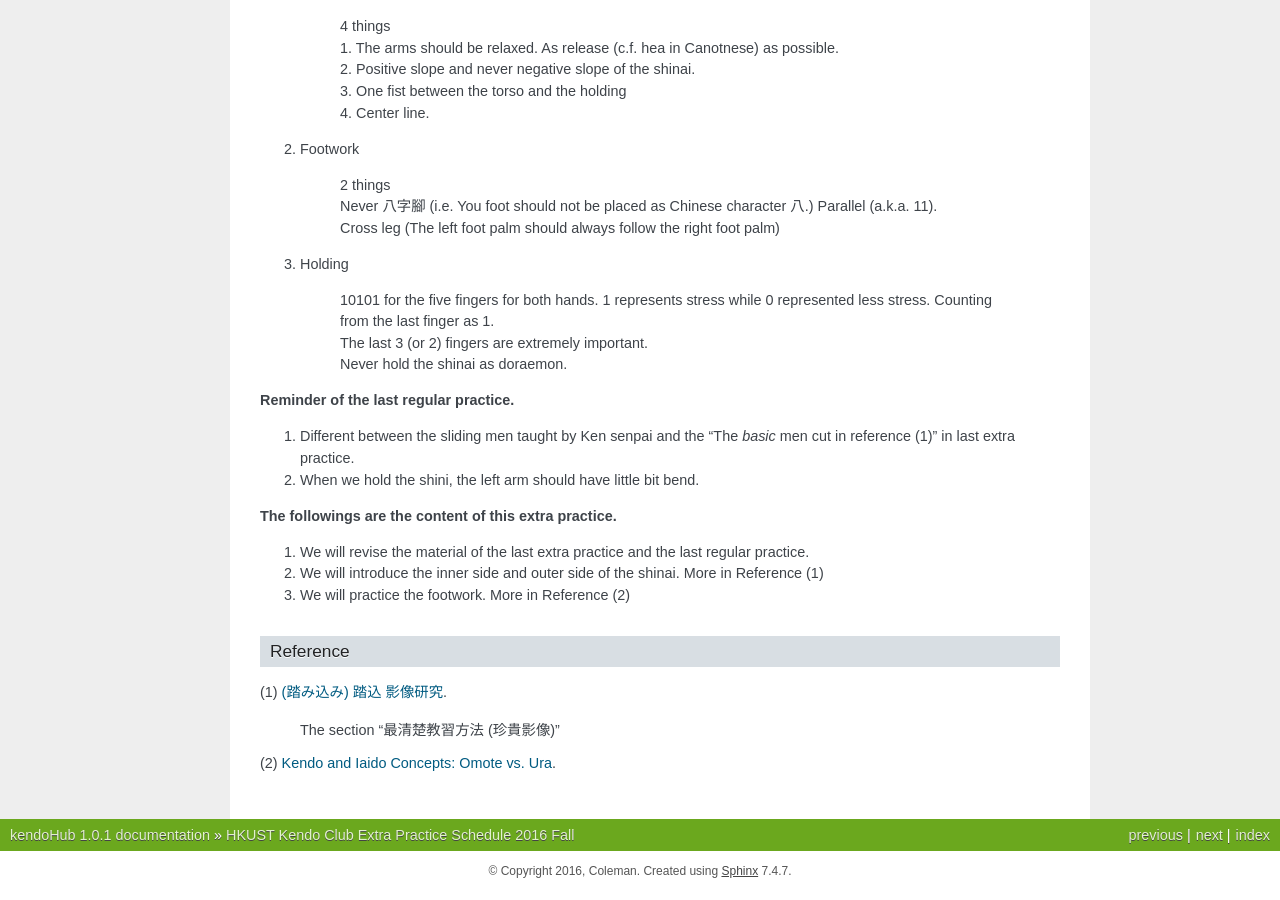
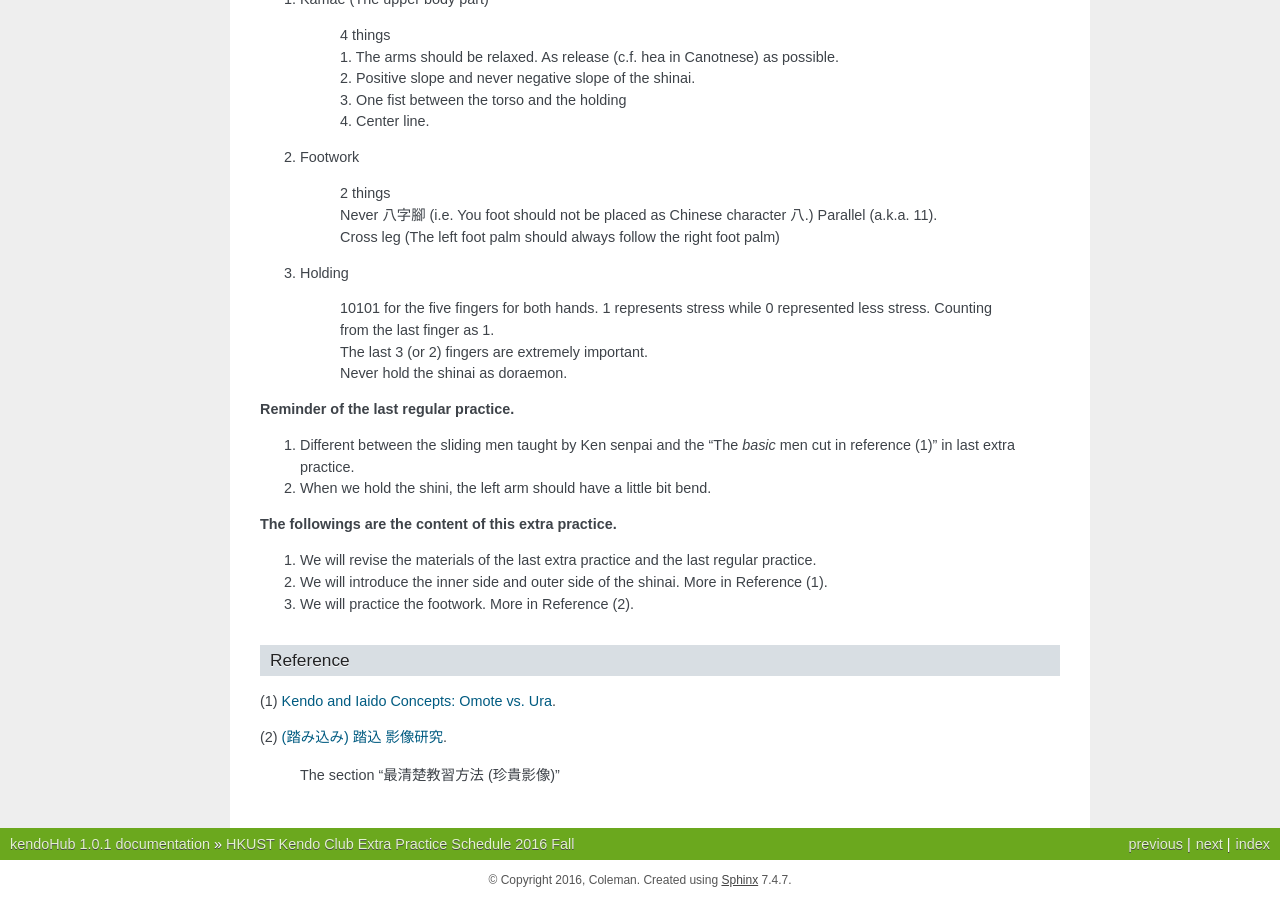
Before and after one commit to cyuab/kendoHubSphinx, a Sphinx documentation site: the page built from source/hkust/extraPractice2016Fall.rst, in a window 1280 px wide and 900 px high, scrolled down 1327 px. Built offline with Sphinx 7.4.7, drawn with Linux system fonts in a browser that asks for light colours; some of the changed text lies outside the part shown.

Commit message:
Update after the 2nd practice

```diff
--- a/source/basic/footwork.rst
+++ b/source/basic/footwork.rst
@@ -57,7 +57,6 @@ Video
 
 #. big approach and short stamping.
 
-There are several videos in the website.
 
 教此孩子的三段VIDEO很正確
 ^^^^^^^^^^^^^^^^^^^^^^^^^^^^
@@ -68,7 +67,7 @@ For the second video, it is same as what sumi sensai covered in the first video.
 
 For the third video, the left leg of this child seems not that straight.
 
-This post is not complete
+This post is not completed.
 ^^^^^^^^^^^^^^^^^^^^^^^^^^^^
 
 
--- a/source/hkust/extraPractice2016Fall.rst
+++ b/source/hkust/extraPractice2016Fall.rst
@@ -84,21 +84,21 @@ First, recall what we have done in the last extra practice and yesterday regular
 **Reminder of the last regular practice.**
 
 #. Different between the sliding men taught by Ken senpai and the "The *basic* men cut in reference (1)" in last extra practice.
-#. When we hold the shini, the left arm should have little bit bend.
+#. When we hold the shini, the left arm should have a little bit bend.
 
 **The followings are the content of this extra practice.**
 
-#. We will revise the material of the last extra practice and the last regular practice.
+#. We will revise the materials of the last extra practice and the last regular practice.
 
-#. We will introduce the inner side and outer side of the shinai. More in Reference (1)
+#. We will introduce the inner side and outer side of the shinai. More in Reference (1).
 
-#. We will practice the footwork. More in Reference (2)
+#. We will practice the footwork. More in Reference (2).
 
 Reference
 ---------------
 (1)
+:ref:`paulShin-omoteVSura`.
+
+(2)
 :ref:`footwork-sumi`.
 	| The section "最清楚教習方法 (珍貴影像)"
-
-(2)
-:ref:`paulShin-omoteVSura`.
--- a/source/others/hongKongNews.rst
+++ b/source/others/hongKongNews.rst
@@ -8,7 +8,8 @@ Video
 
 【港姐格劍】馮盈盈快、狠、準 張寶兒慢、弱、削
 -------------------------
-	.. raw:: html
+
+.. raw:: html
 
 	<iframe width="560" height="315" src="https://www.youtube.com/embed/hFZDU0IVZPg" frameborder="0" allowfullscreen></iframe>
 
@@ -19,7 +20,8 @@ Reference
 
 《拉近文化》 論劍3： 日本劍道
 -------------------------
-	.. raw:: html
+
+.. raw:: html
 
 	<iframe width="560" height="315" src="https://www.youtube.com/embed/PS02jAPMkYc" frameborder="0" allowfullscreen></iframe>
 
```
Also changed, not shown: other parts of source/hkust/extraPractice2016Fall.rst (+1 -1 lines), 11 other files.
